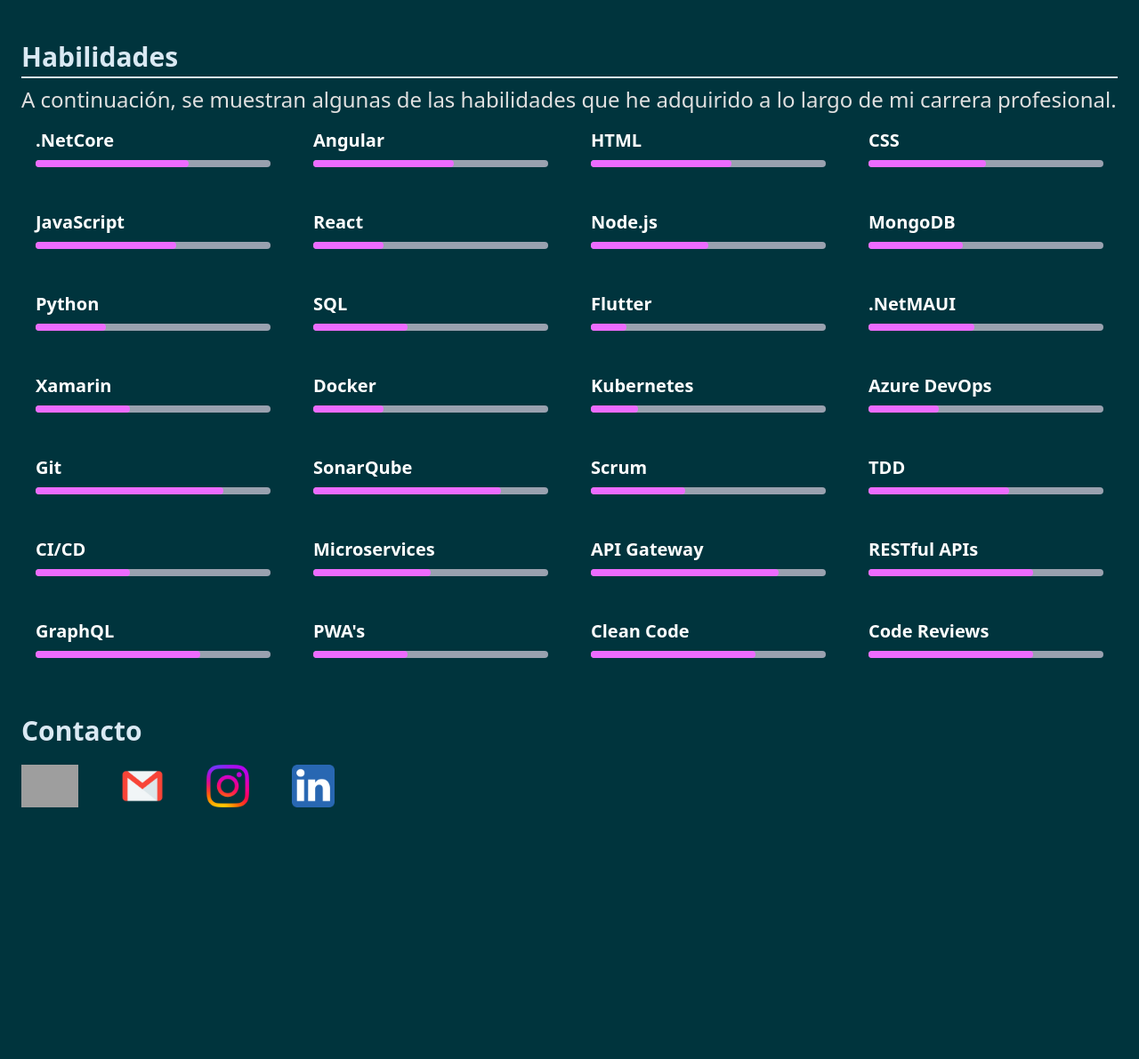
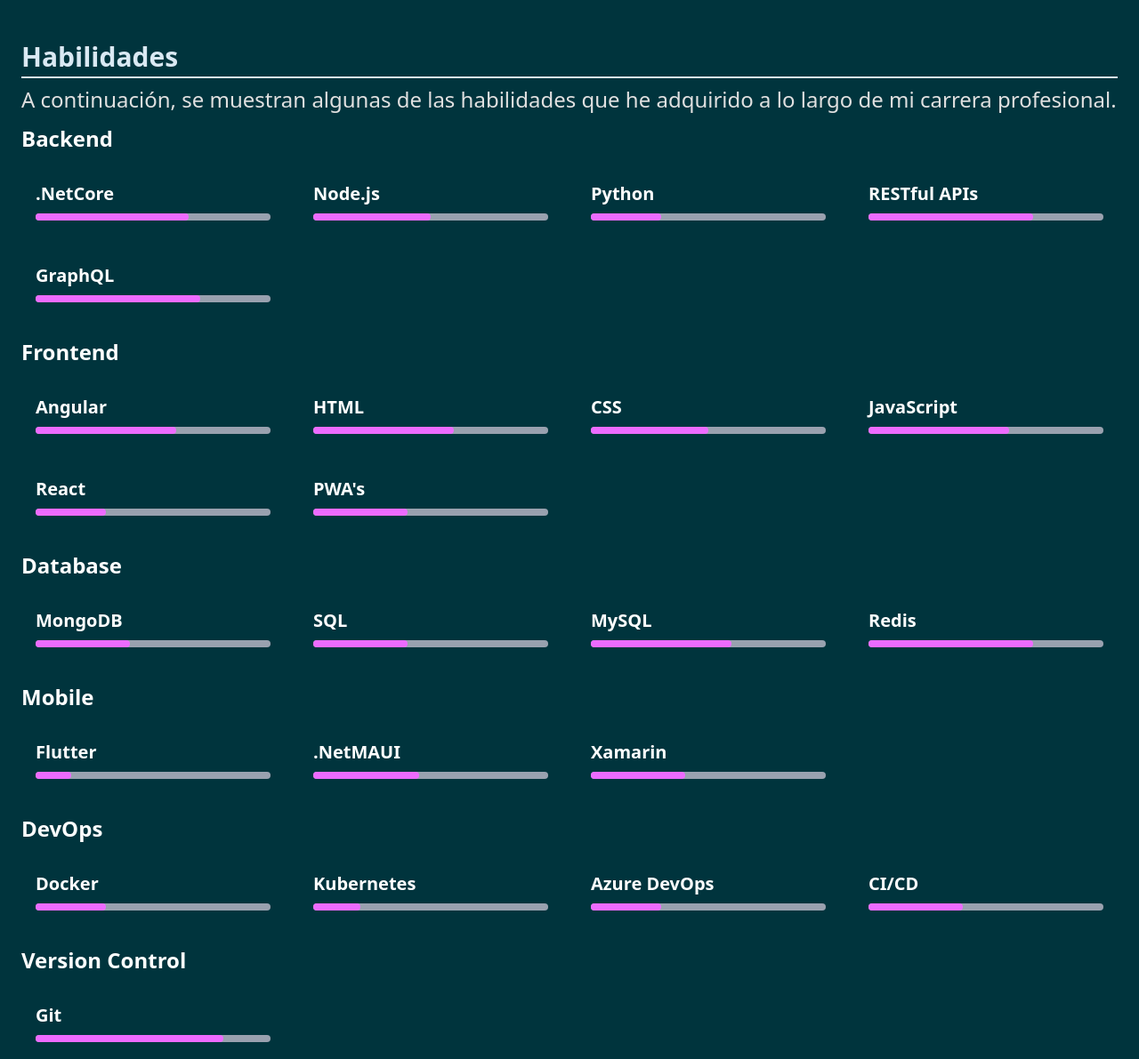
Before and after one commit to CarlosVasquez13/Carlos-Amaya-Vasquez, an Astro site: page / in a window 1280 px wide. Shown: the part 800-1991 px from the top of the page at 89% size. Before the commit the page ends 1732 px from the top, so only its background shows below. Built offline with nearby package versions, Linux system fonts and the light colour scheme; Astro itself is replaced by a stand-in of ours; grey boxes are pictures that could not be loaded.

Commit message:
Separando skills por categoría

```diff
--- a/src/components/Skils.astro
+++ b/src/components/Skils.astro
@@ -2,132 +2,173 @@
 interface Skill {
     name: string;
     percentage: number;
+    category?: string;
 }
 
 var skills: Skill[] = [
     {
         name: ".NetCore",
-        percentage: 65
+        percentage: 65,
+        category: "Backend"
     },
     {
         name: "Angular",
         percentage: 60,
+        category: "Frontend"
     },
     {
         name: "HTML",
         percentage: 60,
+        category: "Frontend"
     },
     {
         name: "CSS",
         percentage: 50,
+        category: "Frontend"
     },
     {
         name: "JavaScript",
         percentage: 60,
+        category: "Frontend"
     },
     {
         name: "React",
         percentage: 30,
+        category: "Frontend"
     },
     {
         name: "Node.js",
         percentage: 50,
+        category: "Backend"
     },
     {
         name: "MongoDB",
         percentage: 40,
+        category: "Database"
     },
     {
         name: "Python",
         percentage: 30,
+        category: "Backend"
     },
     {
         name: "SQL",
         percentage: 40,
+        category: "Database"
     },
     {
         name: "Flutter",
         percentage: 15,
+        category: "Mobile"
     },
     {
         name: ".NetMAUI",
-        percentage: 45
+        percentage: 45,
+        category: "Mobile"
     },
     {
         name: "Xamarin",
-        percentage: 40
+        percentage: 40,
+        category: "Mobile"
     },
     {
         name: "Docker",
-        percentage: 30
+        percentage: 30,
+        category: "DevOps"
     },
     {
         name: "Kubernetes",
-        percentage: 20
+        percentage: 20,
+        category: "DevOps"
     },
     {
         name: "Azure DevOps",
-        percentage: 30
+        percentage: 30,
+        category: "DevOps"
     },
-
     {
         name: "Git",
-        percentage: 80
+        percentage: 80,
+        category: "Version Control"
     },
     {
         name: "SonarQube",
-        percentage: 80
+        percentage: 80,
+        category: "Quality Assurance"
     },
     {
         name: "Scrum",
-        percentage: 40
+        percentage: 40,
+        category: "Project Management"
     },
     {
         name: "TDD",
-        percentage: 60
+        percentage: 60,
+        category: "Quality Assurance"
     },
     {
         name: "CI/CD",
-        percentage: 40
+        percentage: 40,
+        category: "DevOps"
     },
     {
         name: "Microservices",
-        percentage: 50
+        percentage: 50,
+        category: "Architecture"
     },
     {
         name: "API Gateway",
-        percentage: 80
+        percentage: 80,
+        category: "Architecture"
     },
     {
         name: "RESTful APIs",
-        percentage: 70
+        percentage: 70,
+        category: "Backend"
     },
     {
         name: "GraphQL",
-        percentage: 70
+        percentage: 70,
+        category: "Backend"
     },
     {
         name: "PWA's",
-        percentage: 40
+        percentage: 40,
+        category: "Frontend"
     },
     {
         name: "Clean Code",
-        percentage: 70
+        percentage: 70,
+        category: "Best Practices"
     },
     {
         name: "Code Reviews",
-        percentage: 70
+        percentage: 70,
+        category: "Best Practices"
+    },
+    {
+        name: "MySQL",
+        percentage: 60,
+        category: "Database"
+    },
+    {
+        name: "Redis",
+        percentage: 70,
+        category: "Database"
     }
 ]
 ---
 <div class="container mx-auto p-6">
     <h1 class="text-3xl font-bold mb-2 border-b-2 pb-1 texto-primario">Habilidades</h1>
-    <p class="text-2xl texto-terciario">
+    <p class="text-2xl texto-terciario pb-3">
         A continuación, se muestran algunas de las habilidades que he adquirido a lo largo de mi carrera profesional.
     </p>
 
-    <section class="mx-auto grid grid-cols-2 sm:grid-cols-2 md:grid-cols-3 lg:grid-cols-4 gap-4 skills-section">
-        {skills.map(skill => (
+    {Array.from(new Set(skills.map(skill => skill.category))).map(category => (
+        <section class="category-section mb-6">
+            <h2 class="text-2xl font-bold mb-4 text-white">{category}</h2>
+            <div class="mx-auto grid grid-cols-2 sm:grid-cols-2 md:grid-cols-3 lg:grid-cols-4 gap-4 skills-section">
+                {skills.filter(skill => skill.category === category).map(skill => (
                     <a href={`#${skill.name.toLowerCase()}`} class="text-2xl text-white skill-card p-4 rounded-lg text-start block hover:text-fuchsia-500">
                         <h3 class="text-xl font-semibold">{skill.name}</h3>
                         <div class="progress-bar bg-gray-400 h-2 rounded-lg mt-2">
@@ -135,5 +176,7 @@
                         </div>
                     </a>
                 ))}
+            </div>
         </section>
+    ))}
 </div>
```
Lines whose indentation alone changed are shown as unchanged.
